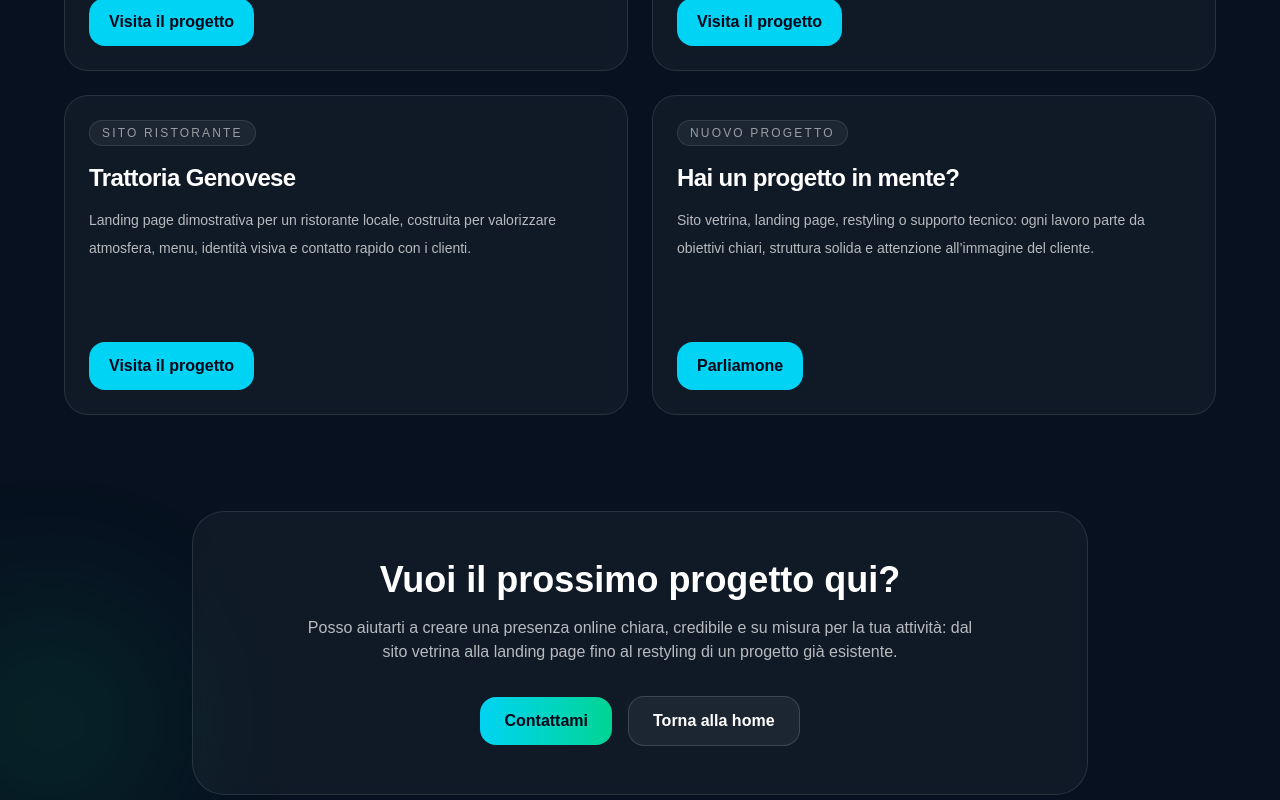
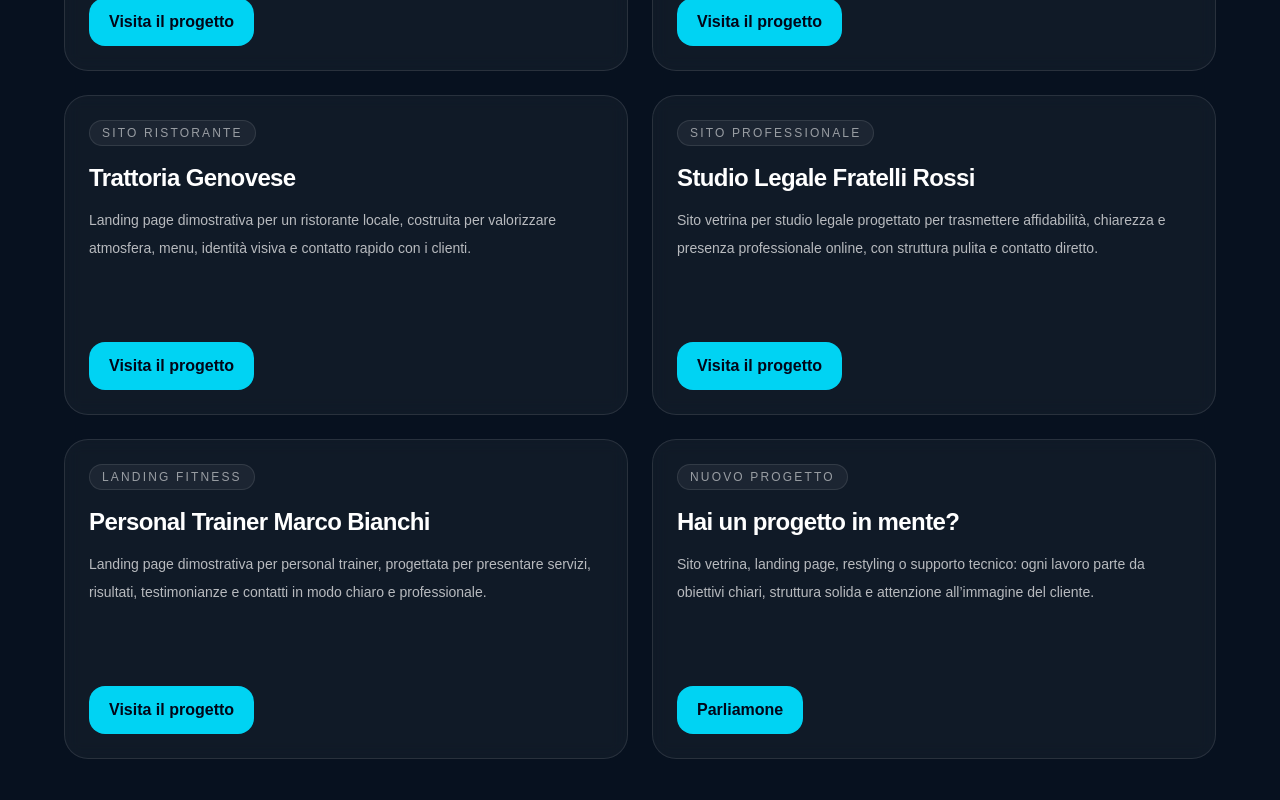
Before and after one commit to martens79/martenslab, a Next.js app: page /progetti in a window 1280 px wide. Shown: the part 740-1540 px from the top of the page. Built offline with nearby package versions, Linux system fonts and the light colour scheme.

Commit message:
Aggiunto progetto Personal Trainer al portfolio

```diff
--- a/app/progetti/page.tsx
+++ b/app/progetti/page.tsx
@@ -21,6 +21,20 @@ export default function ProgettiPage() {
       tag: "Sito ristorante",
       desc: "Landing page dimostrativa per un ristorante locale, costruita per valorizzare atmosfera, menu, identità visiva e contatto rapido con i clienti.",
       link: "https://www.trattoriagenovese.it/",
+      cta: "Visita il progetto",
+    },
+    {
+      title: "Studio Legale Fratelli Rossi",
+      tag: "Sito professionale",
+      desc: "Sito vetrina per studio legale progettato per trasmettere affidabilità, chiarezza e presenza professionale online, con struttura pulita e contatto diretto.",
+      link: "https://studiolegalefratellirossi.it",
+      cta: "Visita il progetto",
+    },
+    {
+      title: "Personal Trainer Marco Bianchi",
+      tag: "Landing fitness",
+      desc: "Landing page dimostrativa per personal trainer, progettata per presentare servizi, risultati, testimonianze e contatti in modo chiaro e professionale.",
+      link: "https://martens79-personal-trainer-marco-bi.vercel.app/",
       cta: "Visita il progetto",
     },
     {
```
Also changed, not shown: 1 other file (tests, documents, lock files or other folders). Lines whose indentation alone changed are shown as unchanged.
